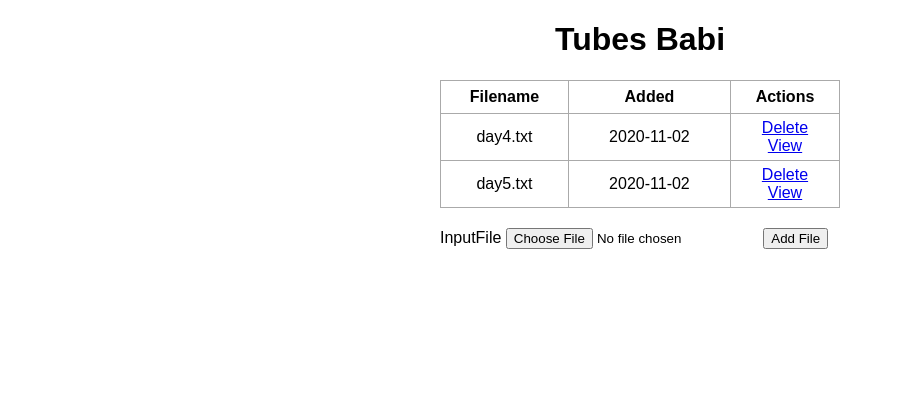
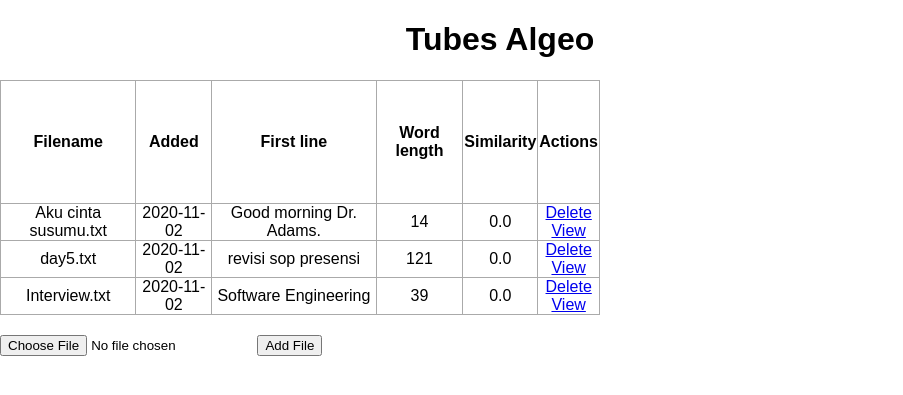
Before and after one commit to reymyr/Link-Start-Search-Engine, a Flask app: page / in a window 1280 px wide. Shown: the top 395 px of the page, without its empty margins (0-903 px from the left). Run offline with Flask 2, Linux system fonts and the light colour scheme; data comes from the database, SQL or seed files in the repository.

Commit message:
beberapa tambahan fitur

```diff
--- a/app.py
+++ b/app.py
@@ -2,11 +2,14 @@ import os
 from flask import Flask, render_template, url_for, request, redirect
 from flask_sqlalchemy import SQLAlchemy
 from datetime import datetime
+import string
+import re
+import nltk
 
 app = Flask(__name__)
 UPLOAD_FOLDER = './static'
 app.config['UPLOAD_FOLDER'] = UPLOAD_FOLDER
-app.config['SQLALCHEMY_DATABASE_URI'] = 'sqlite:///test.db'
+app.config['SQLALCHEMY_DATABASE_URI'] = 'sqlite:///test2.db'
 db = SQLAlchemy(app)
 
 class Todo(db.Model):
@@ -14,20 +17,36 @@ class Todo(db.Model):
     date_created = db.Column(db.DateTime, default=datetime.utcnow)
     name = db.Column(db.String(200), nullable=True)
     data = db.Column(db.LargeBinary)
+    wordcnt = db.Column(db.Integer, nullable=True)
+    first_sentence = db.Column(db.String(200), nullable=True)
+    sim = db.Column(db.Float, nullable=True)
 
 
 
 @app.route('/', methods=['POST','GET'])
 def index():
     if request.method == 'POST':
-        # task_content = request.form['content']
         file = request.files['filetxt']
-        new_task = Todo(name = file.filename, data = file.read())
 
         try:
+            file.stream.seek(0)
+            file.save(os.path.join(app.config['UPLOAD_FOLDER'], file.filename))
+            wordlen = 0
+            i = 0
+            with open(os.path.join(app.config['UPLOAD_FOLDER'], file.filename)) as f:
+                for line in f:
+                    if (i == 0):
+                        a_list = nltk.tokenize.sent_tokenize(line)
+                        frst_sentence = a_list[0]
+                    i = i + 1
+                    # findall re dan metode punctuation ada kekurangan dan kelebihan masing2
+                    res = len(re.findall(r'\w+', line))
+                    # res = sum([i.strip(string.punctuation).isalpha() for i in line.split()])
+                    wordlen = wordlen + res
+            new_task = Todo(name = file.filename, data = file.read(), wordcnt = wordlen, first_sentence = frst_sentence, sim = 0)
             db.session.add(new_task)
             db.session.commit()
-            file.save(os.path.join(app.config['UPLOAD_FOLDER'], file.filename))
+
             return redirect('/')
         except:
             return 'There was an issue adding your task'
@@ -42,16 +61,23 @@ def delete(id):
     task_to_delete = Todo.query.get_or_404(id)
 
     try:
+        os.unlink(os.path.join(app.config['UPLOAD_FOLDER'], task_to_delete.name))
         db.session.delete(task_to_delete)
         db.session.commit()
         return redirect('/')
     except:
-        return 'There was a problem deleting that task'
+        db.session.delete(task_to_delete)
+        db.session.commit()
+        return redirect('/')
 
 @app.route('/view/<int:id>', methods=['GET', 'POST'])
-def update(id):
+def view(id):
     task = Todo.query.get_or_404(id)
-    return render_template('update.html', task=task)
+    with open(os.path.join(app.config['UPLOAD_FOLDER'], task.name)) as f:
+        file_content = f.read().splitlines(True)
+        file_content = ''.join(file_content)
+        file_content = file_content.replace('\n', '<br>')
+    return render_template('update.html', task=file_content)
 
 
 if __name__ == "__main__":
--- /dev/null
+++ b/static/Aku cinta susumu.txt
@@ -0,0 +1 @@
+Good morning Dr. Adams. The patient is waiting for you in room number 3.
--- a/static/css/main.css
+++ b/static/css/main.css
@@ -1,29 +1,34 @@
-body, html {
+body,
+html {
     margin: 0;
     font-family: sans-serif;
+    width: 1000px;
 }
 
 .content {
     margin: 0 auto;
-    width: 400px;
+    width: 1000px;
 }
 
-table, td, th {
+table,
+td,
+th {
     border: 1px solid #aaa;
 }
 
 table {
     border-collapse: collapse;
     width: 100%;
+    width: 600px;
 }
 
 th {
-    height: 30px;
+    height: 120px;
 }
 
 td {
     text-align: center;
-    padding: 5px;
+    padding: 0px;
 }
 
 .form {
@@ -31,5 +36,5 @@ td {
 }
 
 #content {
-    width: 70%;
+    width: 100%;
 }
--- a/templates/base.html
+++ b/templates/base.html
@@ -1,13 +1,16 @@
 <!DOCTYPE html>
 <html lang="en">
+
     <head>
         <meta charset="UTF-8">
         <meta name="viewport" content="width=device-width, initial-scale=1.0">
-    <meta http-equiv="X-UA-Compatible" content="ie=edge">
         <link rel="stylesheet" href="{{ url_for('static', filename='css/main.css') }}">
         {% block head %}{% endblock %}
     </head>
+
     <body>
         {% block body %}{% endblock %}
     </body>
+
 </html>
+<!DOCTYPE html>
--- a/templates/index.html
+++ b/templates/index.html
@@ -1,25 +1,32 @@
 {% extends 'base.html' %}
 
 {% block head %}
-<title>Task Master</title>
+<title>Tubes 2 Algeo</title>
 {% endblock %}
 
 {% block body %}
 <div class="content">
-    <h1 style="text-align: center">Tubes Babi</h1>
+    <h1 style="text-align: center">Tubes Algeo</h1>
     {% if tasks|length < 1 %}
     <h4 style="text-align: center">There are no file.</h4>
+    <p>{{ len2 }}</p>
     {% else %}
     <table>
         <tr>
             <th>Filename</th>
-            <th>Added</>
+            <th>Added</th>
+            <th>First line</th>
+            <th>Word length</th>
+            <th>Similarity</th>
             <th>Actions</th>
         </tr>
         {% for task in tasks %}
         <tr>
             <td>{{ task.name }}</td>
             <td>{{ task.date_created.date() }}</td>
+            <td>{{ task.first_sentence }}</td>
+            <td>{{ task.wordcnt }}</td>
+            <td>{{ task.sim }}</td>
             <td>
                 <a href="/delete/{{task.id}}">Delete</a>
                 <br>
@@ -32,7 +39,6 @@
 
     <div class="form">
         <form action="/" method="POST" enctype="multipart/form-data">
-            <label for="filetxt2">InputFile</label>
             <input type="file" name="filetxt" id="filetxt2">
             <input type="submit" value="Add File">
         </form>
--- a/templates/update.html
+++ b/templates/update.html
@@ -7,6 +7,6 @@
 {% block body %}
 <div class="content">
     <h1 style="text-align: center">Isi File</h1>
-    <p>{{task.data}}</p>
+    <p>{{task| safe}}</p>
 </div>
 {% endblock %}
```
Also changed, not shown: static/Interview.txt (added, +9 -0 lines), static/day5.txt (+25 -0 lines), static/day4.txt (deleted), test.db (deleted), test2.db (added), 1 other file. Lines whose indentation alone changed are shown as unchanged.
